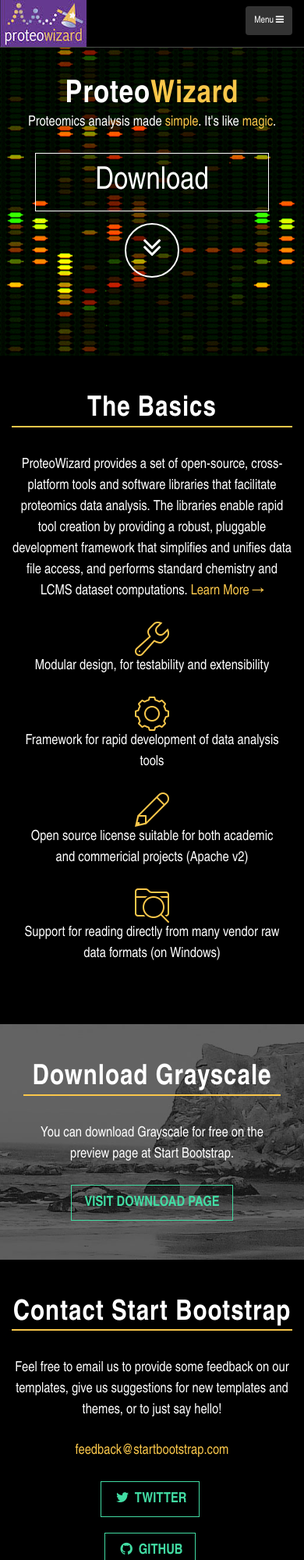
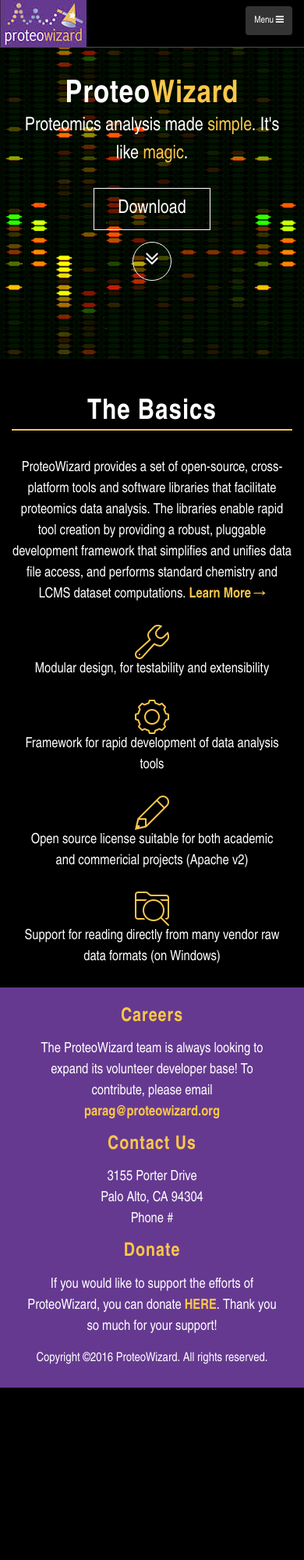
Before and after one commit to mdoshi1/ProteoWizard, a website: page index.html in a window 390 px wide. Shown: the top 2000 px of the page at 78% size. After the commit the page ends 1779 px from the top, so only its background shows below. Drawn offline with nearby package versions, Linux system fonts and the light colour scheme.

Commit message:
Add footer and tweak element sizes
Scale down size properties for smaller screens

```diff
--- a/css/grayscale.css
+++ b/css/grayscale.css
@@ -37,6 +37,9 @@
   line-height: 1.5;
 }
 @media (min-width: 768px) {
+  h2 {
+    font-size: 40px;
+  }
   p {
     margin: 0 0 35px;
     font-size: 20px;
@@ -149,7 +152,7 @@
   margin-bottom: 0;
 }
 .intro .intro-body .intro-text {
-  font-size: 18px;
+  font-size: 24px;
 }
 @media (min-width: 768px) {
   .intro {
@@ -164,18 +167,27 @@
   }
 }
 .btn-circle {
-  width: 70px;
-  height: 70px;
+  width: 50px;
+  height: 50px;
   margin-top: 15px;
-  padding: 7px 16px;
-  border: 2px solid white;
+  padding: 5px 11px;
+  border: 1px solid white;
   border-radius: 100% !important;
-  font-size: 40px;
+  font-size: 28px;
   color: white;
   background: transparent;
   -webkit-transition: background 0.3s ease-in-out;
   -moz-transition: background 0.3s ease-in-out;
   transition: background 0.3s ease-in-out;
+}
+@media (min-width: 768px) {
+  .btn-circle {
+    width: 70px;
+    height: 70px;
+    padding: 7px 16px;
+    border: 2px solid white;
+    font-size: 40px;
+  }
 }
 .btn-circle:hover,
 .btn-circle:focus {
@@ -277,13 +289,19 @@
 .btn-custom {
   font-weight: normal;
   text-transform: none;
-  font-size: 40px;
+  font-size: 24px;
   display: block;
   border: 1px solid white;
   color: white;
   background-color: transparent;
-  width: 300px;
+  width: 150px;
   margin: auto;
+}
+@media (min-width: 768px) {
+  .btn-custom {
+    font-size: 40px;
+    width: 300px;
+  }
 }
 .btn-custom:hover,
 .btn-custom:focus {
@@ -310,11 +328,26 @@
   }
 }
 footer {
-  padding: 50px 0;
-  border-top: 1px solid rgba(255, 255, 255, 0.3);
+  padding: 25px 0;
+  background-color: #653990
+}
+footer h3 {
+  color: #FAC74A;
+  margin-bottom: 15px;
 }
 footer p {
   margin: 0;
+}
+footer > div > p {
+  font-size: 16px;
+}
+footer .row p {
+  margin: 0 0 15px;
+}
+@media (min-width: 768px) {
+  footer > div > p {
+    font-size: 18px;
+  }
 }
 ::-moz-selection {
   text-shadow: none;
--- a/index.html
+++ b/index.html
@@ -96,7 +96,7 @@
         <div class="row">
             <div class="col-lg-10 col-lg-offset-1">
                 <h2>The Basics</h2>
-                <p>ProteoWizard provides a set of open-source, cross-platform tools and software libraries that facilitate proteomics data analysis. The libraries enable rapid tool creation by providing a robust, pluggable development framework that simplifies and unifies data file access, and performs standard chemistry and LCMS dataset computations. <a href="projects.html">Learn More &rarr;</a></p>
+                <p>ProteoWizard provides a set of open-source, cross-platform tools and software libraries that facilitate proteomics data analysis. The libraries enable rapid tool creation by providing a robust, pluggable development framework that simplifies and unifies data file access, and performs standard chemistry and LCMS dataset computations. <a href="projects.html"><b>Learn More &rarr;</b></a></p>
                 <div class="col-sm-6 col-md-3">
                     <img src="img/Wrench@2x_FAC74A.png">
                     <p>Modular design, for testability and extensibility</p>
@@ -114,14 +114,11 @@
                     <p>Support for reading directly from many vendor raw data formats (on Windows)</p>
                 </div>
             </div>
-            <div class="col-lg-10 col-lg-offset-1">
-
-            </div>
         </div>
     </section>
 
     <!-- Download Section -->
-    <section id="download" class="content-section text-center">
+    <!--<section id="download" class="content-section text-center">
         <div class="download-section">
             <div class="container">
                 <div class="col-lg-8 col-lg-offset-2">
@@ -131,10 +128,10 @@
                 </div>
             </div>
         </div>
-    </section>
+    </section>-->
 
     <!-- Contact Section -->
-    <section id="contact" class="container content-section text-center">
+    <!--<section id="contact" class="container content-section text-center">
         <div class="row">
             <div class="col-lg-8 col-lg-offset-2">
                 <h2>Contact Start Bootstrap</h2>
@@ -154,12 +151,28 @@
                 </ul>
             </div>
         </div>
-    </section>
+    </section>-->
 
     <!-- Footer -->
     <footer>
         <div class="container text-center">
-            <p>Copyright &copy; Your Website 2016</p>
+            <div class="row">
+                <div class="col-lg-10 col-lg-offset-1">
+                    <div class="col-sm-4">
+                        <h3>Careers</h3>
+                        <p>The ProteoWizard team is always looking to expand its volunteer developer base! To contribute, please email <a href="mailto:parag@proteowizard.org" target="_top"><b>parag@proteowizard.org</b></a></p>
+                    </div>
+                    <div class="col-sm-4">
+                        <h3>Contact Us</h3>
+                        <p>3155 Porter Drive<br>Palo Alto, CA 94304<br>Phone #</p>
+                    </div>
+                    <div class="col-sm-4">
+                        <h3>Donate</h3>
+                        <p>If you would like to support the efforts of ProteoWizard, you can donate <a href="http://giving.stanford.edu/goto/mallickgift" target="_blank"><b>HERE</b></a>. Thank you so much for your support!</p>
+                    </div>
+                </div>
+            </div>
+            <p>Copyright &copy;2016 ProteoWizard. All rights reserved.</p>
         </div>
     </footer>
 
```
